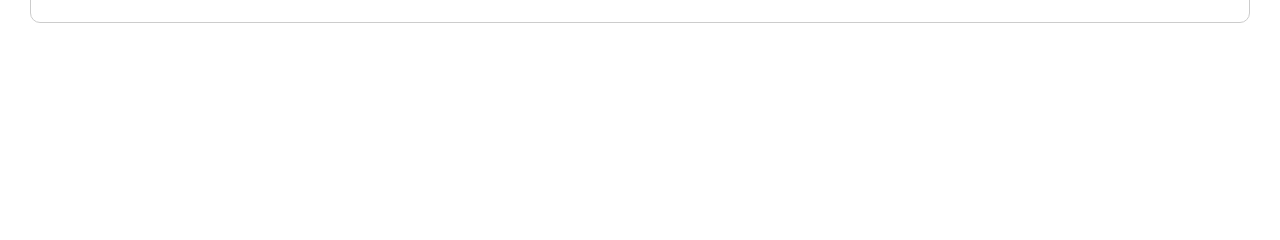
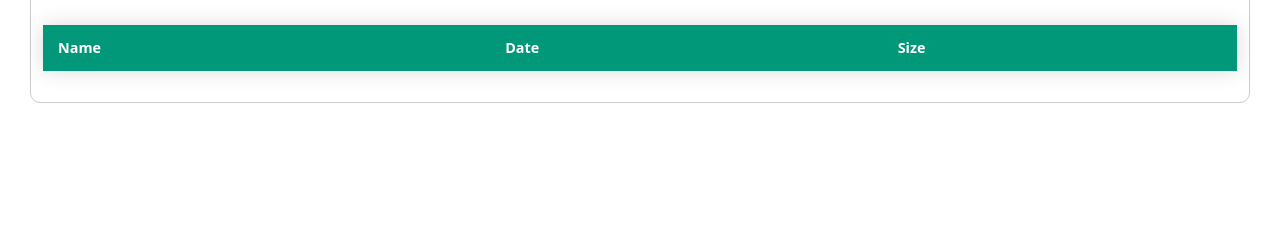
Before and after one commit to rockjia1996/fileverse, a Flask app: page /files in a window 1280 px wide, after a click on "Files". Shown: the part 224-464 px from the top of the page. Run offline with Flask 2, Linux system fonts and the light colour scheme; lists and menus that the app fills with data are empty; some libraries are stand-ins or nearby versions.

Commit message:
Add a experimential table UI in the frontend.

```diff
--- a/fileverse/static/file_api.js
+++ b/fileverse/static/file_api.js
@@ -54,6 +54,7 @@ function updateFile() {
 }
 
 async function deleteFile(event) {
+    console.log(event.target.parentElement)
     const id = event.target.parentElement.parentElement.id;
     const delete_request = "/files/delete/" + id;
     response = await fetch(delete_request, { method: "DELETE" });
--- /dev/null
+++ b/fileverse/static/table.css
@@ -0,0 +1,76 @@
+#context-menu{
+    position: fixed;
+    z-index: 10000;
+    width: 150px;
+    background-color: #1b1a1a;
+    border-radius: 5px;
+    transform: scale(0);
+    transform-origin: top left;
+}
+
+#context-menu.visible{
+    transform: scale(1);
+    transition: transform 200ms ease-in-out;
+    display: block;
+}
+
+.context-menu__item {
+    display: block;
+    color:white;
+    background-color: #1b1a1a;
+    border: none;
+    width: 100%;
+    text-align: left;
+
+    font-size: 17px;
+    padding: 7px;
+
+    border-radius: 5px;
+}
+
+.context-menu__item:hover {
+    background-color: #343434;
+    cursor: pointer;
+}
+
+/* File Table */
+
+.file-table{
+    border-collapse: collapse;
+    margin: 25px 0;
+    font-size: 0.9em;
+    box-shadow: 0 0 20px rgba(0, 0, 0, 0.15);
+    width: 100%;
+
+}
+
+.file-table thead tr {
+    background-color: #009879;
+    color: #fff;
+    text-align: left;
+}
+
+
+.file-table th,
+.file-table td {
+    padding: 12px 15px;
+}
+
+.file-table tbody tr {
+    border-bottom: thin solid #ddd;
+    cursor: pointer;
+}
+
+.file-table tbody tr:nth-of-type(even){
+    background-color: #f3f3f3;
+}
+
+.file-table tbody tr:last-of-type {
+border-bottom: 2px solid #009879;
+}
+
+.file-table tbody tr.active-row{
+    font-weight: bold;
+    color: #009879;
+
+}
--- a/fileverse/templates/base.html
+++ b/fileverse/templates/base.html
@@ -4,10 +4,13 @@
 <head>
   <meta charset="UTF-8" />
   <meta name="viewport" content="width=device-width, initial-scale=1.0" />
-  <title>{% block title %} {% endblock %}</title>
   <link rel="stylesheet" href="{{ url_for('static', filename='bootstrap.min.css')}}" />
   <link rel="stylesheet" href="{{ url_for('static', filename='style.css')}}" />
   <link rel="shortcut icon" href="{{ url_for('static', filename='favicon.ico') }}">
+
+  {% block stylesheet %}
+  {% endblock %}
+
 </head>
 
 <body>
@@ -36,10 +39,16 @@
 
     {% for message in get_flashed_messages() %}
     <div>{{ message }}</div>
-    {% endfor %} {% block content %} {% endblock %}
+    {% endfor %}
+
+    {% block content %} {% endblock %}
   </main>
 
   <script src="{{ url_for('static', filename='bootstrap.bundle.min.js')}}"></script>
+  {% block script %}
+
+  {% endblock %}
+
 </body>
 
 </html>
--- a/fileverse/templates/files/files.html
+++ b/fileverse/templates/files/files.html
@@ -1,7 +1,10 @@
-{% extends "base.html" %} {% block header %}
-{% endblock %} {% block content %}
+{% extends "base.html" %}
 
+{% block stylesheet %}
+<link rel="stylesheet" href="{{ url_for('static', filename='table.css')}}">
+{% endblock %}
 
+{% block content %}
 <div class="page-content" style="margin: 20px;" >
 
   <div class="tab">
@@ -31,9 +34,6 @@
       <tbody>
         {% for upload in uploads %}
         <tr id="{{ upload['id'] }}">
-          <!--
-          <td><input type="checkbox" id="{{ upload['id'] }}" value="" /></td>
-        -->
           <td>{{ upload['id']}}</td>
           <td>{{ upload['filename']}}</td>
           <td>{{ upload['date']}}</td>
@@ -44,6 +44,62 @@
         {% endfor %}
       </tbody>
     </table>
+
+
+
+    <table class="file-table">
+      <thead>
+          <tr>
+              <th>Name</th>
+              <th>Date</th>
+              <th>Size</th>
+          </tr>
+      </thead>
+      <tbody class="file-table__body">
+        {% for upload in uploads %}
+        <tr class="file-table__row" id="{{ upload['id'] }}">
+          <td>{{ upload['filename']}}</td>
+          <td>{{ upload['date'] }}</td>
+          <td>{{ upload['size'] }}</td>
+        </tr>
+        {% endfor %}
+      </tbody>
+  </table>
+
+  <div id="context-menu">
+      <button class="context-menu__item" onclick="downloadFile(event)">Download</button>
+      <button class="context-menu__item" onclick="deleteFile(event)">Delete</button>
+      <button class="context-menu__item" onclick="">Details</button>
+  </div>
+
+
+
+
+
+
+
+
+
+
+
+
+
+
+
+
+
+
+
+
+
+
+
+
+
+
+
+
+
   </div>
 
   <div class="tabcontent" id="upload-table">
@@ -66,19 +122,11 @@
   </div>
 
 </div>
+{% endblock %}
 
-
-
-
-
-
-
-
-
-
-
-
-<script src="{{ url_for('static', filename='file_api.js')}}"></script>
-<script src="{{ url_for('static', filename='dropzone.js')}}"></script>
-<script src="{{ url_for('static', filename='tabs.js')}}"></script>
+{% block script %}
+<script src="{{ url_for('static', filename='file_api.js') }}"></script>
+<script src="{{ url_for('static', filename='dropzone.js') }}"></script>
+<script src="{{ url_for('static', filename='tabs.js')     }}"></script>
+<script src="{{ url_for('static', filename='table.js')     }}"></script>
 {% endblock %}
```
Also changed, not shown: fileverse/static/table.js (added, +114 -0 lines), app.py (line endings or trailing spaces).
